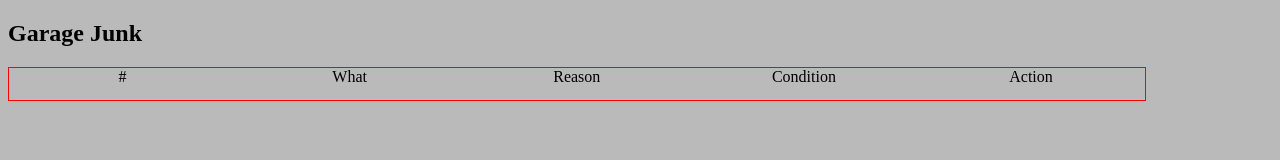
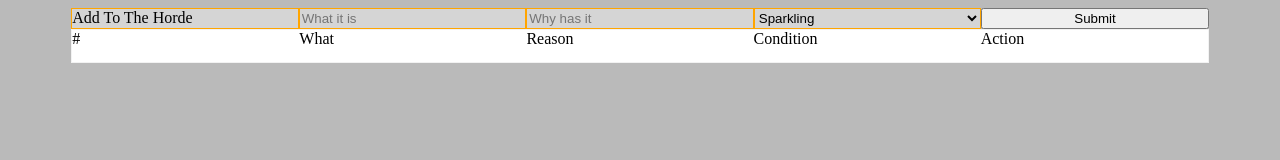
Before and after one commit to danielbucket/garbagefirev3, a website: page public/index.html in a window 1280 px wide. Drawn offline with nearby package versions, Linux system fonts and the light colour scheme; no server answers.

Commit message:
more semblace of order. I cannot connect to the submit button. Nothing that is created after initial dom load seems to be available for jquery to targer

```diff
--- a/public/index.html
+++ b/public/index.html
@@ -6,10 +6,22 @@
 </head>
 <body>
 
-<h2>Garage Junk</h2>
-
 	<div class="table">
 		<div class="card">
+			<p class="title headerTitle" class="card">Add To The Horde</p>
+			<input class="title headerTitle" placeholder="What it is" name="input"/>
+			<input class="title headerTitle" placeholder="Why has it" name="input"/>
+			<select class="headerTitle">
+				<option>Sparkling</option>
+				<option>Dusty</option>
+				<option>Rancid</option>
+			</select>
+			<button id="submitBtn headerTitle" class="title">Submit</button>
+		</div>
+	</div>
+
+	<div id="table" class="table saved">
+		<div class="card header">
 			<p class="title">#<p>
 			<p class="title">What<p>
 			<p class="title">Reason<p>
--- a/public/main.css
+++ b/public/main.css
@@ -7,7 +7,26 @@ body {
 }
 
 #submit-btn {
+	border: none;
+}
 
+.header {
+	display: flex;
+	flex-direction: row;
+	justify-content: space-evenly;
+	width: 90%;
+	background-color: #fff;
+	border: 1px solid #f2f2f2;
+}
+
+.header, .table {
+	width: 100%;
+}
+
+.column-header {
+	display: flex;
+	flex-direction: row;
+	justify-content: center;
 }
 
 .table {
@@ -16,16 +35,29 @@ body {
 	justify-content: space-evenly;
 }
 
+.saved {
+	width: 100%;
+	margin: 0 auto;
+}
+
 .card {
 	width: 90%;
-	border: 1px solid red;
 	display: flex;
 	flex-direction: row;
-	justify-content: space-evenly;
+	margin: 0 auto;
+}
+
+.headerTitle {
+	border: 1px solid orange;
+	width: 20%;
+	background-color: #d5d5d5;
 }
 
 .title, .description {
 	width: 20%;
 	margin: 0;
-	text-align: center;
 }
+
+.header {
+	margin: 0 auto;
+}
--- a/public/scripts.js
+++ b/public/scripts.js
@@ -8,7 +8,7 @@ const mapItemStateOptionsToPage = item => {
 
 
 const mapGarageItemsToPage = data => {
-	$('.table').append(
+	$('#table').append(
 		`
 		<div class="card">
 			<p class="description">${data.id}</p>
```
